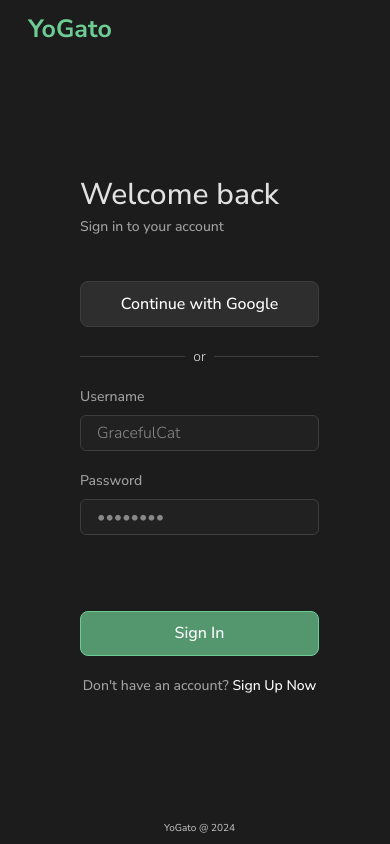
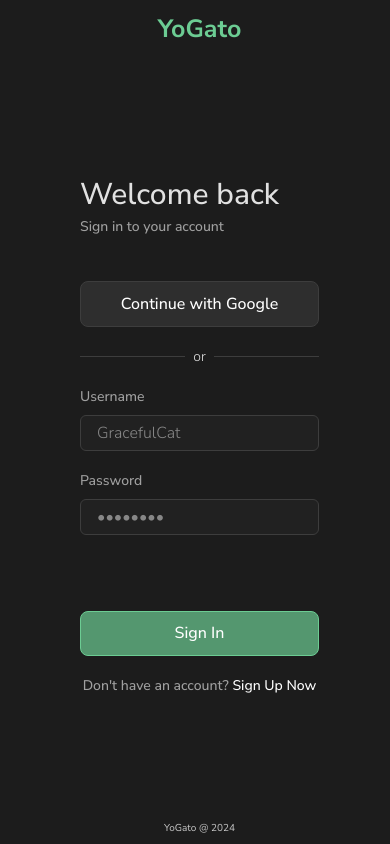
Before and after one commit to sevleo/YoGato-frontend, a React (Vite) app: page /sign-in in a window 390 px wide. Built offline with nearby package versions, Linux system fonts and the light colour scheme; no server answers.

Commit message:
Update header

```diff
--- a/src/components/pages/SignIn.tsx
+++ b/src/components/pages/SignIn.tsx
@@ -29,7 +29,7 @@ export default function SignIn({ setLocation, url }: SignInProps) {
     <>
       <div className="flex h-full w-full">
         <div className="flex  w-full min-w-[400px] flex-1 shrink-0 flex-col border-r-[1px] border-[#323232] bg-[#1c1c1c] min-[800px]:w-4/12 ">
-          <div className="h-[60px] p-5">
+          <div className="flex h-[60px] items-center justify-center p-5 sm:block">
             <Link
               className=" flex h-full w-[100px] items-center justify-center text-[25px] font-bold text-[#6ccc93]  hover:text-[#6ccc93]"
               to="/"
--- a/src/components/sections/Header.tsx
+++ b/src/components/sections/Header.tsx
@@ -122,7 +122,7 @@ export default function Header({ setLocation }: HeaderProps) {
                 ) : (
                   <>
                     <Link
-                      className=" ml-auto flex h-full w-[100px] items-center justify-center  text-white hover:bg-[#2e2e2e] hover:text-white"
+                      className="ml-auto hidden h-full w-[100px] items-center justify-center text-white  hover:bg-[#2e2e2e] hover:text-white sm:flex"
                       to="/dashboard/flows"
                       onClick={handleDashboardLink}
                     >
--- a/src/output.css
+++ b/src/output.css
@@ -1940,6 +1940,10 @@ button:focus-visible {
 }
 
 @media (min-width: 640px) {
+  .sm\:block {
+    display: block;
+  }
+
   .sm\:flex {
     display: flex;
   }
```
